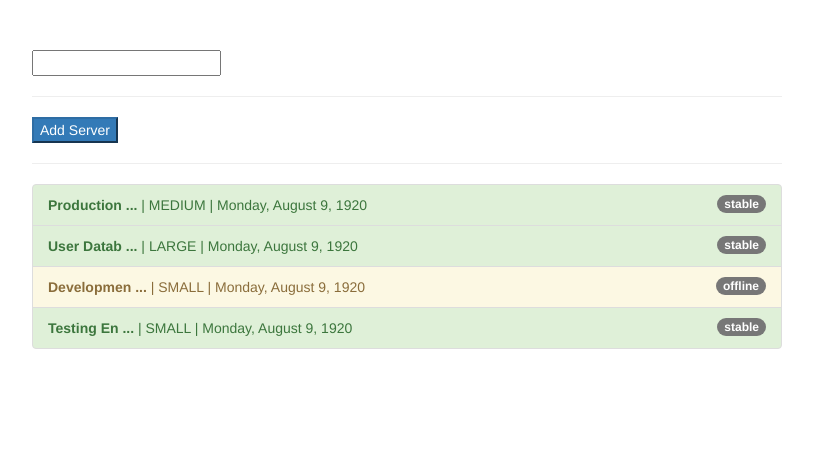
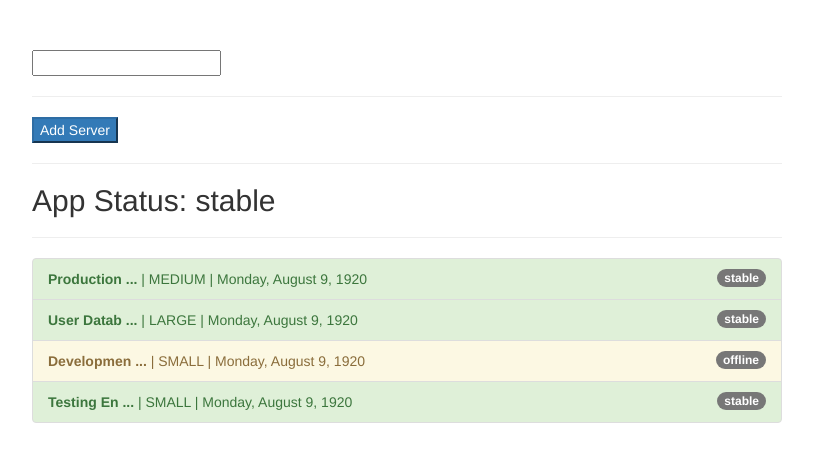
Before and after one commit to franco148/angular5-examples, an Angular app in the folder ng8-pipes/: page / in a window 1280 px wide. Shown: the top 462 px of the page, without its empty margins (233-1046 px from the left). Built offline with nearby package versions, Linux system fonts and the light colour scheme.

Commit message:
ng8-pipes: Understanding the async pipe.

```diff
--- a/ng8-pipes/src/app/app.component.html
+++ b/ng8-pipes/src/app/app.component.html
@@ -4,6 +4,8 @@
             <input type="text" [(ngModel)]="filteredStatus">
             <hr>
             <button class="btn-primary" (click)="onAddServer()">Add Server</button>
+            <hr>
+            <h2>App Status: {{ appStatus | async }}</h2>
             <hr>
             <ul class="list-group">
                 <li class="list-group-item"
--- a/ng8-pipes/src/app/app.component.ts
+++ b/ng8-pipes/src/app/app.component.ts
@@ -6,6 +6,11 @@ import { Component } from '@angular/core';
   styleUrls: ['./app.component.css']
 })
 export class AppComponent {
+  appStatus = new Promise((resolve, reject) => {
+    setTimeout(() => {
+      resolve('stable');
+    }, 5000);
+  });
   servers = [
     {
       instanceType: 'medium',
```
